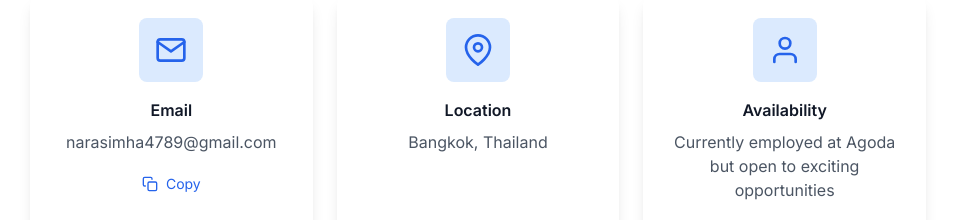
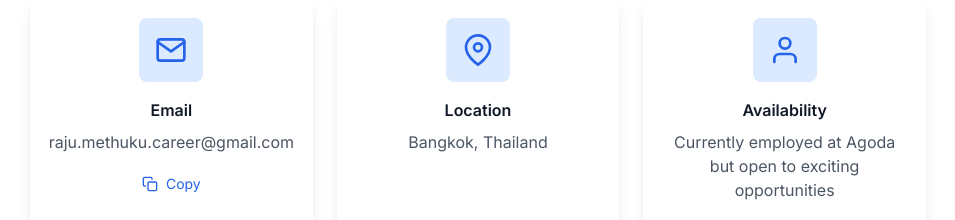
Before and after one commit to raju4789/raju4789.github.io, a React (Vite) app: page / in a window 1280 px wide. Shown: the part 6580-6800 px from the top of the page, without its empty margins (162-1117 px from the left). Built offline with nearby package versions, Linux system fonts and the light colour scheme.

Commit message:
chore: update email to raju.methuku.career@gmail.com

```diff
--- a/src/data/personalInfo.ts
+++ b/src/data/personalInfo.ts
@@ -12,7 +12,7 @@
     ]
   },
   location: "Bangkok, Thailand",
-  email: "narasimha4789@gmail.com",
+  email: "raju.methuku.career@gmail.com",
   phone: "+66 0971061627 / +91 7697129711",
   availability: "Currently employed at Agoda but open to exciting opportunities",
   social: {
--- a/src/utils/constants.ts
+++ b/src/utils/constants.ts
@@ -20,7 +20,7 @@
   github: 'https://github.com/raju4789',
   linkedin: 'https://linkedin.com/in/raju-m-l-n',
   medium: 'https://medium.com/@narasimha4789',
-  email: 'mailto:narasimha4789@gmail.com',
+  email: 'mailto:raju.methuku.career@gmail.com',
 };
 
 export const ANIMATION_DURATION = {
@@ -64,7 +64,7 @@
 ║   I see you're checking out the console.                ║
 ║   Want to work together? Let's connect!                 ║
 ║                                                          ║
-║   📧 narasimha4789@gmail.com                            ║
+║   📧 raju.methuku.career@gmail.com                      ║
 ║   🔗 https://github.com/raju4789                        ║
 ║   💼 https://linkedin.com/in/raju-m-l-n                 ║
 ║                                                          ║
```
